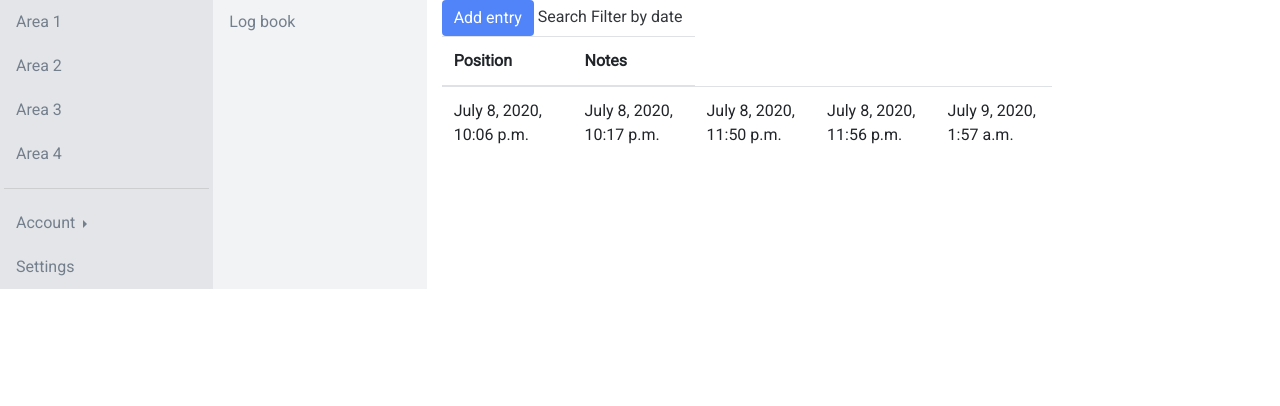
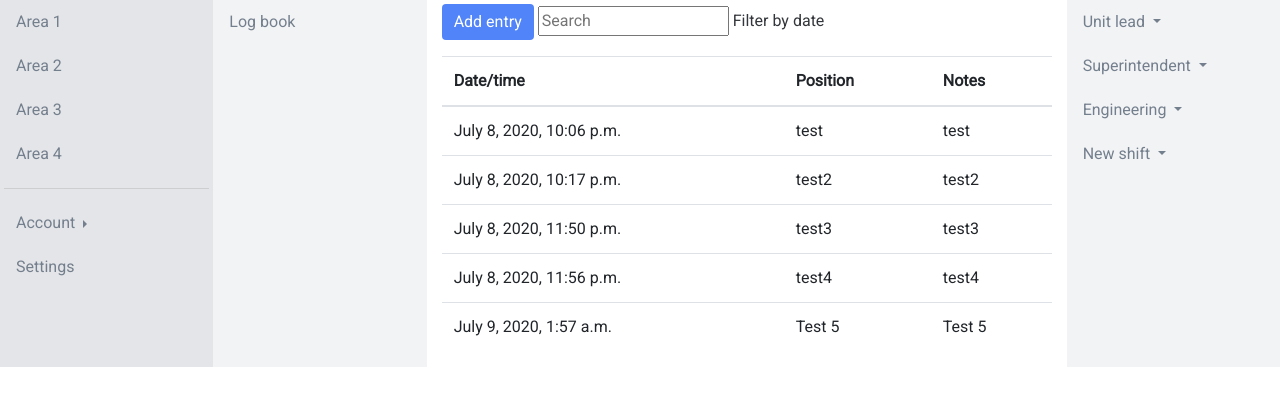
Before and after one commit to bneeland/tidylog, a Django app: a page that uses app/templates/app/log.html in a window 1280 px wide. Shown: the top 406 px of the page. Run offline with Django 3.2, Linux system fonts and the light colour scheme; a user stored in the database is signed in; data comes from the database, SQL or seed files in the repository; both versions use the stored data as it was after the commit; some libraries are stand-ins or nearby versions.

Commit message:
Added acknowledgement sidebar

```diff
--- a/app/static/app/style.css
+++ b/app/static/app/style.css
@@ -38,6 +38,15 @@ body {
   background: white;
 }
 
+.col-acknowledge {
+  background: var(--grey1);
+}
+
+.col-acknowledge a, .col-acknowledge button {
+  color: var(--grey3);
+  text-align: left;
+}
+
 a, .btn-link {
   color: var(--blue-dark);
 }
--- a/app/templates/app/base.html
+++ b/app/templates/app/base.html
@@ -17,6 +17,31 @@
     <!-- Google fonts -->
     <link href="https://fonts.googleapis.com/css2?family=Roboto&display=swap" rel="stylesheet">
 
+    <!-- Filter list -->
+    <script>
+      function myFunction() {
+        // Declare variables
+        var input, filter, table, tr, td, i, txtValue;
+        input = document.getElementById("myInput");
+        filter = input.value.toUpperCase();
+        table = document.getElementById("myTable");
+        tr = table.getElementsByTagName("tr");
+
+        // Loop through all table rows, and hide those who don't match the search query
+        for (i = 0; i < tr.length; i++) {
+          td = tr[i].getElementsByTagName("td")[0];
+          if (td) {
+            txtValue = td.textContent || td.innerText;
+            if (txtValue.toUpperCase().indexOf(filter) > -1) {
+              tr[i].style.display = "";
+            } else {
+              tr[i].style.display = "none";
+            }
+          }
+        }
+      }
+    </script>
+
   </head>
   <body>
 
--- a/app/templates/app/log.html
+++ b/app/templates/app/log.html
@@ -33,29 +33,32 @@
     </div>
 
     <div class="col-6 col-entry">
+      <div class="tools mt-1 mb-3">
         <!-- {% comment %}<h2>Current area: {{ area.name }}</h2>
         <h2>Current log: {{ log.name }}</h2>{% endcomment %} -->
         <button type="button" class="btn btn-primary" data-toggle="modal" data-target="#exampleModal">Add entry</button>
-      Search
+        <input type="text" id="myInput" onkeyup="myFunction()"  placeholder="Search">
         Filter by date
-      <table class="table">
+      </div>
+      <table class="table" id="myTable">
         <thead>
           <tr>
+            <th scope="col"><b>Date/time</b></th>
             {% for heading in headings %}
-              <th scope="col">{{ heading.name }}</th>
+              <th scope="col"><b>{{ heading.name }}</b></th>
             {% endfor %}
           </tr>
         </thead>
         <tbody>
-          <tr>
           {% for entry in entries %}
+            <tr id="table_rows">
                 <td>{{ entry.created_at }}</td>
+                <td>{{ entry.CF1 }}</td>
+                <td>{{ entry.TF1 }}</td>
+            </tr>
           {% endfor %}
-          </tr>
         </tbody>
       </table>
-
-
 
       <div class="modal fade" id="exampleModal" tabindex="-1" role="dialog" aria-labelledby="exampleModalLabel" aria-hidden="true">
         <div class="modal-dialog modal-dialog-centered modal-dialog-scrollable">
@@ -85,7 +88,46 @@
 
     </div>
 
+    <div class="col-2 col-acknowledge p-1">
+      <div class="btn-group dropdown btn-block">
+        <button type="button" class="btn btn-link dropdown-toggle sidebarnav" data-toggle="dropdown" aria-haspopup="true" aria-expanded="false">
+          Unit lead
+        </button>
+        <div class="dropdown-menu">
+          <!-- <a href="#" class="btn btn-primary btn-block" role="button">Acknowledge</a> -->
+          <a class="dropdown-item" href="#">Acknowledge</a>
+        </div>
+      </div>
+      <div class="btn-group dropdown btn-block">
+        <button type="button" class="btn btn-link dropdown-toggle sidebarnav" data-toggle="dropdown" aria-haspopup="true" aria-expanded="false">
+          Superintendent
+        </button>
+        <div class="dropdown-menu">
+          <!-- <a href="#" class="btn btn-primary btn-block" role="button">Acknowledge</a> -->
+          <a class="dropdown-item" href="#">Acknowledge</a>
+        </div>
+      </div>
+      <div class="btn-group dropdown btn-block">
+        <button type="button" class="btn btn-link dropdown-toggle sidebarnav" data-toggle="dropdown" aria-haspopup="true" aria-expanded="false">
+          Engineering
+        </button>
+        <div class="dropdown-menu">
+          <!-- <a href="#" class="btn btn-primary btn-block" role="button">Acknowledge</a> -->
+          <a class="dropdown-item" href="#">Acknowledge</a>
+        </div>
+      </div>
+      <div class="btn-group dropdown btn-block">
+        <button type="button" class="btn btn-link dropdown-toggle sidebarnav" data-toggle="dropdown" aria-haspopup="true" aria-expanded="false">
+          New shift
+        </button>
+        <div class="dropdown-menu">
+          <!-- <a href="#" class="btn btn-primary btn-block" role="button">Acknowledge</a> -->
+          <a class="dropdown-item" href="#">Acknowledge</a>
         </div>
       </div>
     </div>
+
+  </div>
+
+</div>
 {% endblock %}
```
Also changed, not shown: app/models.py (+0 -27 lines), db.sqlite3. Lines whose indentation alone changed are shown as unchanged.
